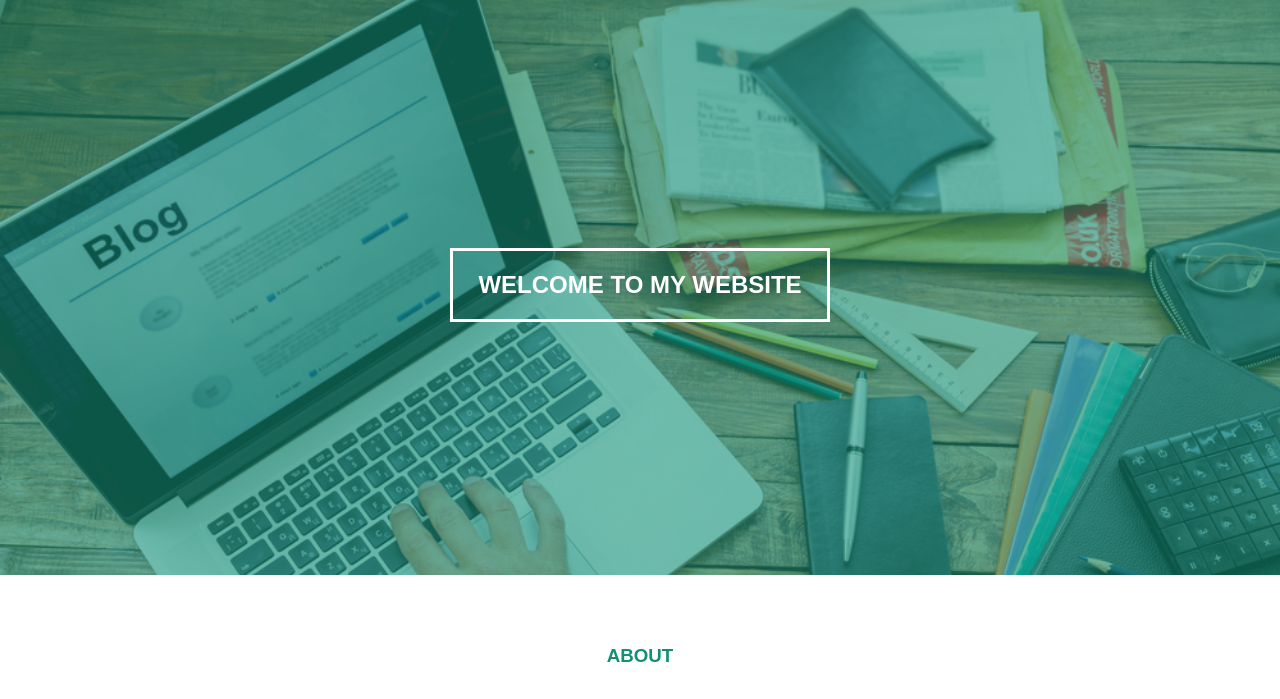
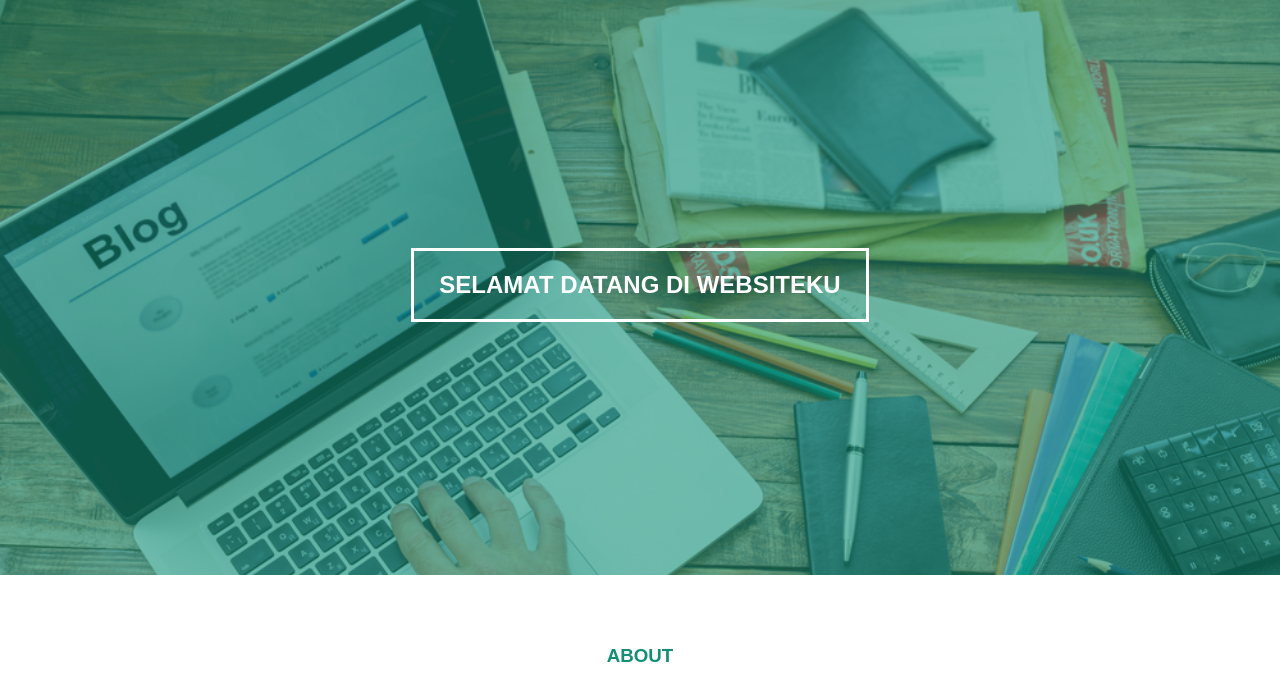
Before and after one commit to rizkyandito/rizkyandito.github.io, a plain HTML site: page index.html in a window 1280 px wide. Shown: the part 101-800 px from the top of the page. Drawn offline with nearby package versions, Linux system fonts and the light colour scheme.

Commit message:
Update index.html

```diff
--- a/index.html
+++ b/index.html
@@ -38,7 +38,7 @@
 
 	<!--bener-->
 	<section class="bener">
-		<h2>WELCOME TO MY WEBSITE</h2>
+		<h2>SELAMAT DATANG DI WEBSITEKU</h2>
 	</section>
 
 	<!--about-->
```
